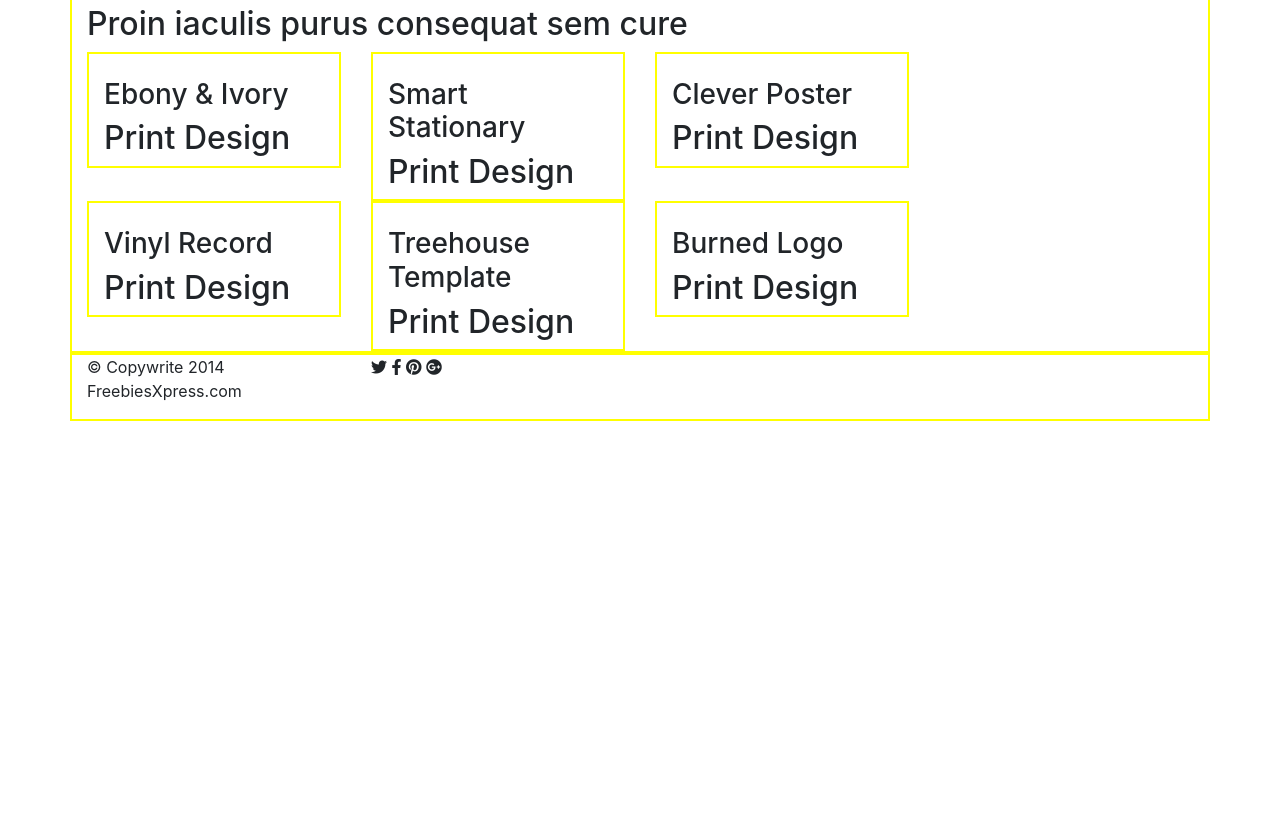
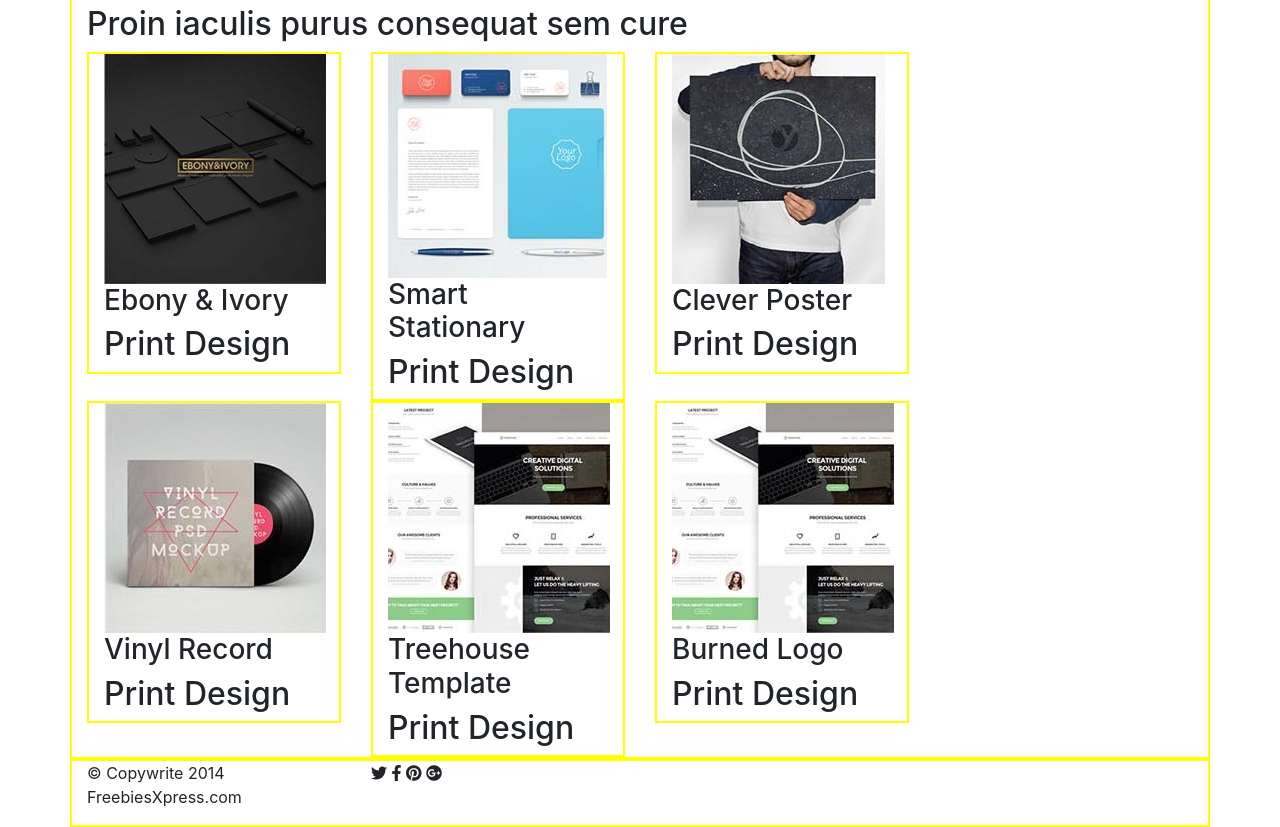
Before and after one commit to olejos777/project-task-runner, a website: page index.html in a window 1280 px wide. Shown: the part 537-1364 px from the top of the page. Before the commit the page ends 958 px from the top, so only its background shows below. Drawn offline with nearby package versions, Linux system fonts and the light colour scheme; a web font is replaced by a local one.

Commit message:
update images in 'portfolio'

```diff
--- a/index.html
+++ b/index.html
@@ -91,21 +91,21 @@
           <div class="row">
             <div class="col-lg-3">
               <div class="container">
-                <img>
+                <img src="images/Ebony_ivory.jpg" alt="portfolio1" title="Ebony_ivory">
                 <h3 class="portfolio-name">Ebony & Ivory</h3>
                 <h2 class="subtitle">Print Design</h2>
               </div>
             </div>
             <div class="col-lg-3">
               <div class="container">
-                <img>
+                <img src="images/Smart_Stationary.jpg" alt="portfolio2" title="Smart_Stationary">
                 <h3 class="portfolio-name">Smart Stationary</h3>
                 <h2 class="subtitle">Print Design</h2>
               </div>
             </div>
             <div class="col-lg-3">
               <div class="container">
-                <img>
+                <img src="images/Clever_Poster.jpg" alt="portfolio3" title="Clever_Poster">
                 <h3 class="portfolio-name">Clever Poster</h3>
                 <h2 class="subtitle">Print Design</h2>
               </div>
@@ -114,21 +114,21 @@
           <div class="row">
             <div class="col-lg-3">
               <div class="container">
-                <img>
+                <img src="images/Vinyl_record.jpg" alt="portfolio4" title="Vinyl_record">
                 <h3 class="portfolio-name">Vinyl Record</h3>
                 <h2 class="subtitle">Print Design</h2>
               </div>
             </div>
             <div class="col-lg-3">
               <div class="container">
-                <img>
+                <img src="images/Treehouse_template.jpg" alt="portfolio5" title="Treehouse_template">
                 <h3 class="portfolio-name">Treehouse Template</h3>
                 <h2 class="subtitle">Print Design</h2>
               </div>
             </div>
             <div class="col-lg-3">
               <div class="container">
-                <img>
+                <img src="images/Treehouse_template.jpg" alt="portfolio6" title="Treehouse_template">
                 <h3 class="portfolio-name">Burned Logo</h3>
                 <h2 class="subtitle">Print Design</h2>
               </div>
```
